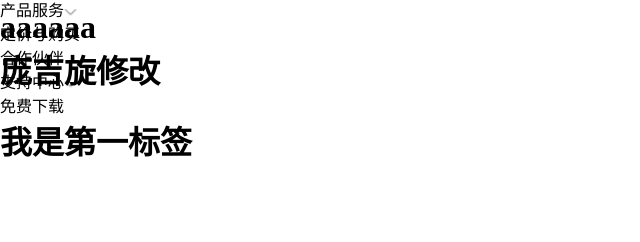
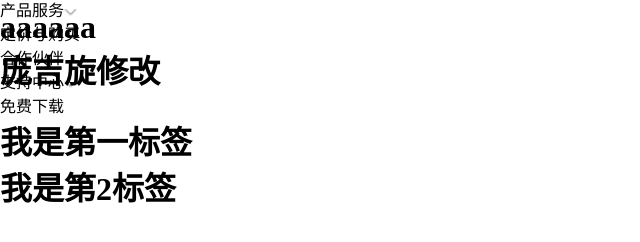
Before and after one commit to pjxx369/tengxunhuiyi, a plain HTML site: page index.html in a window 1280 px wide. Shown: the part 66-308 px from the top of the page, without its empty margins (0-640 px from the left). Drawn offline with Linux system fonts and the light colour scheme.

Commit message:
'傻逼'

```diff
--- a/index.html
+++ b/index.html
@@ -22,6 +22,8 @@
 
 
 			<h1>我是第一标签</h1>
+      			<h1>我是第2标签</h1>
+
 		</header>
 
 		<h1>aaaaaa</h1>
```
